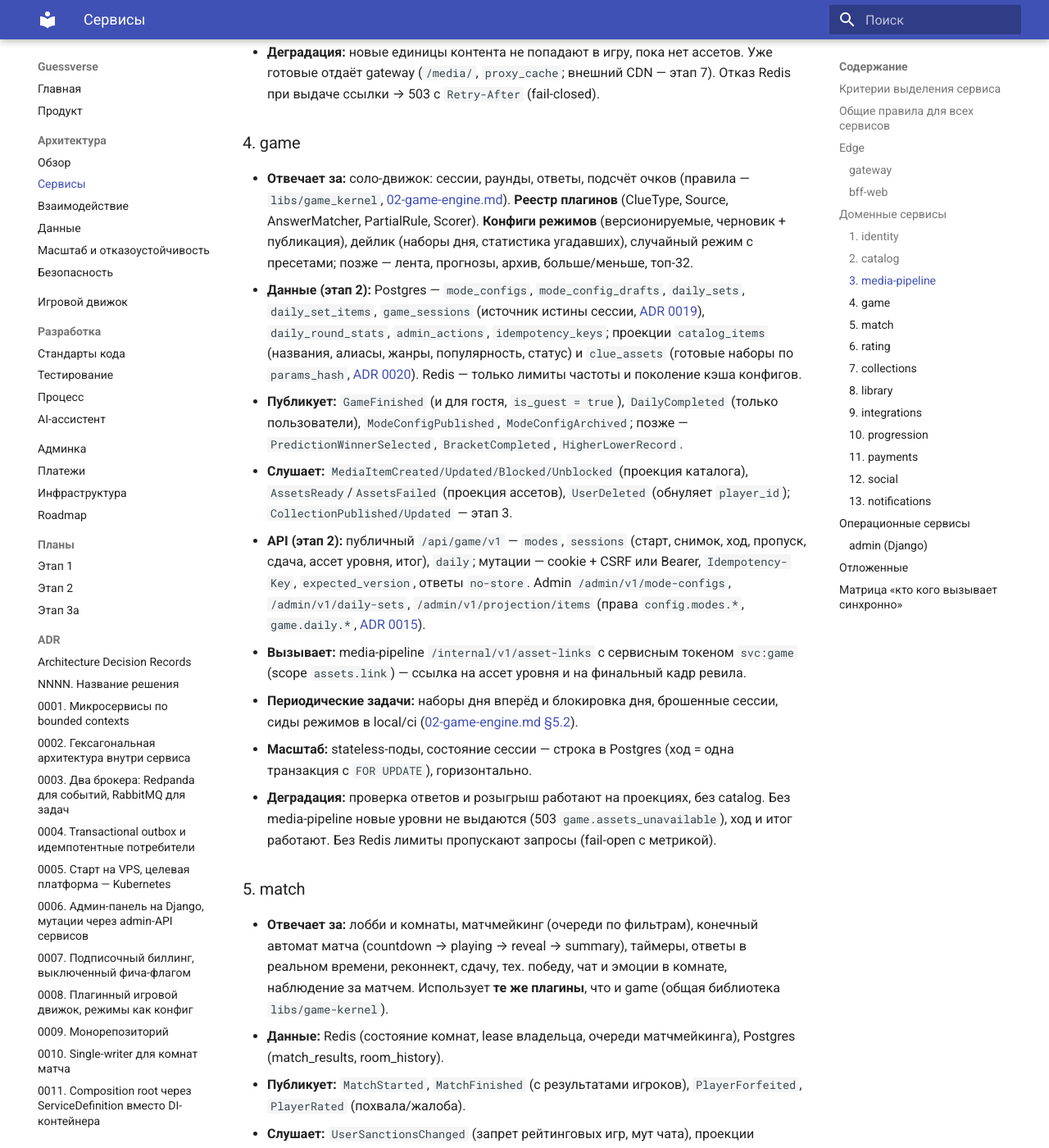
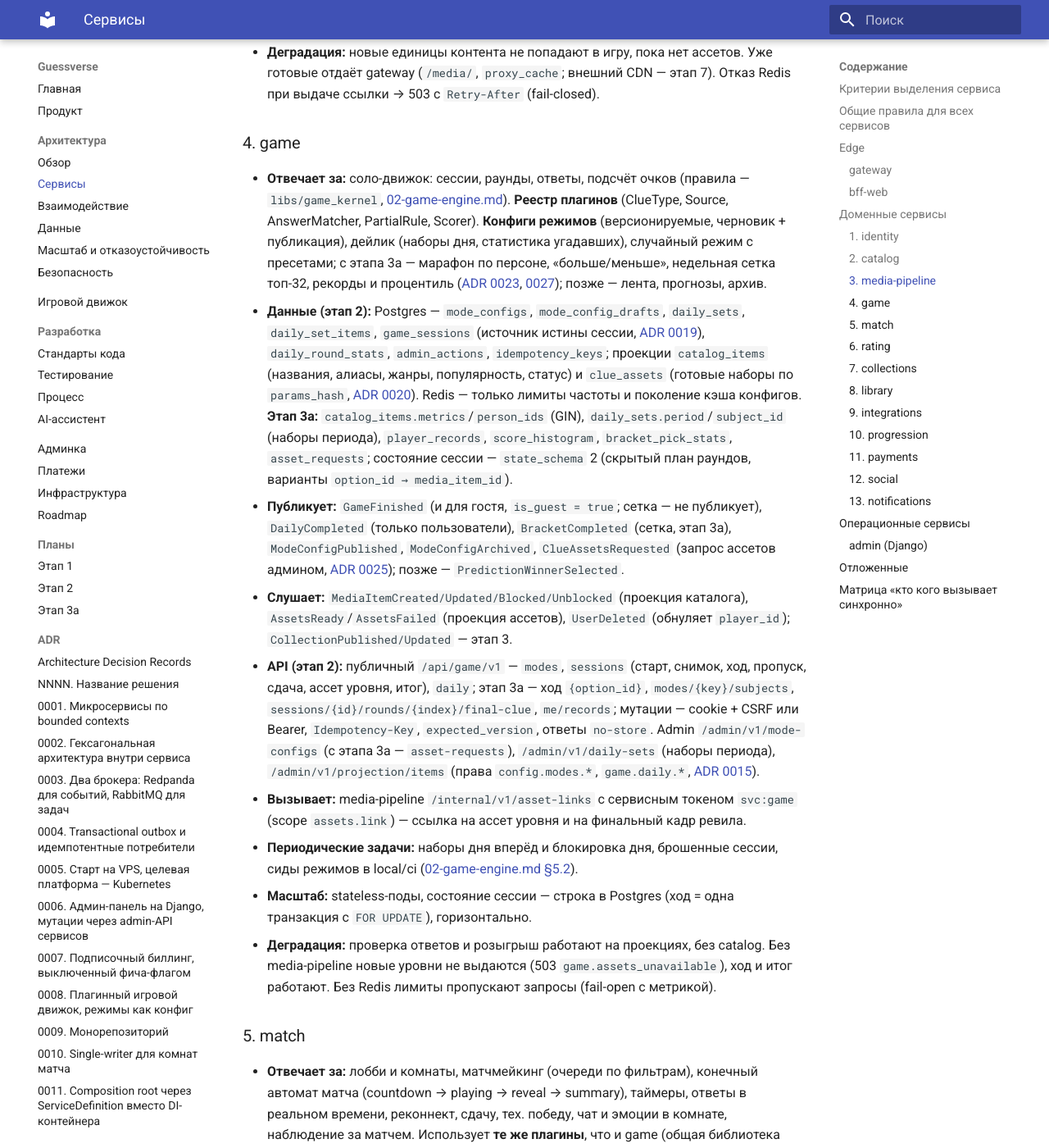
Before and after one commit to L0GIN0UT/oncue, an MkDocs documentation site: the page built from docs/architecture/services.md, in a window 1280 px wide and 1400 px high, scrolled down 3632 px. Shown: the whole window at 82% size. Built offline with MkDocs 1.6.1 and Material for MkDocs 9.7.7, drawn with Linux system fonts in a browser that asks for light colours.

Commit message:
docs(game): карточка сервиса — данные, события и API этапа 3a

```diff
--- a/docs/architecture/services.md
+++ b/docs/architecture/services.md
@@ -72,11 +72,11 @@
 - **Деградация:** новые единицы контента не попадают в игру, пока нет ассетов. Уже готовые отдаёт gateway (`/media/`, `proxy_cache`; внешний CDN — этап 7). Отказ Redis при выдаче ссылки → 503 с `Retry-After` (fail-closed).
 
 ### 4. game
-- **Отвечает за:** соло-движок: сессии, раунды, ответы, подсчёт очков (правила — `libs/game_kernel`, [02-game-engine.md](../02-game-engine.md)). **Реестр плагинов** (ClueType, Source, AnswerMatcher, PartialRule, Scorer). **Конфиги режимов** (версионируемые, черновик + публикация), дейлик (наборы дня, статистика угадавших), случайный режим с пресетами; позже — лента, прогнозы, архив, больше/меньше, топ-32.
-- **Данные (этап 2):** Postgres — `mode_configs`, `mode_config_drafts`, `daily_sets`, `daily_set_items`, `game_sessions` (источник истины сессии, [ADR 0019](../adr/0019-solo-sessions-in-postgres.md)), `daily_round_stats`, `admin_actions`, `idempotency_keys`; проекции `catalog_items` (названия, алиасы, жанры, популярность, статус) и `clue_assets` (готовые наборы по `params_hash`, [ADR 0020](../adr/0020-mode-config-assets-by-params-hash.md)). Redis — только лимиты частоты и поколение кэша конфигов.
-- **Публикует:** `GameFinished` (и для гостя, `is_guest = true`), `DailyCompleted` (только пользователи), `ModeConfigPublished`, `ModeConfigArchived`; позже — `PredictionWinnerSelected`, `BracketCompleted`, `HigherLowerRecord`.
+- **Отвечает за:** соло-движок: сессии, раунды, ответы, подсчёт очков (правила — `libs/game_kernel`, [02-game-engine.md](../02-game-engine.md)). **Реестр плагинов** (ClueType, Source, AnswerMatcher, PartialRule, Scorer). **Конфиги режимов** (версионируемые, черновик + публикация), дейлик (наборы дня, статистика угадавших), случайный режим с пресетами; с этапа 3a — марафон по персоне, «больше/меньше», недельная сетка топ-32, рекорды и процентиль ([ADR 0023](../adr/0023-round-draw-answer-formats-end-rules.md), [0027](../adr/0027-period-sets-preference-modes-records.md)); позже — лента, прогнозы, архив.
+- **Данные (этап 2):** Postgres — `mode_configs`, `mode_config_drafts`, `daily_sets`, `daily_set_items`, `game_sessions` (источник истины сессии, [ADR 0019](../adr/0019-solo-sessions-in-postgres.md)), `daily_round_stats`, `admin_actions`, `idempotency_keys`; проекции `catalog_items` (названия, алиасы, жанры, популярность, статус) и `clue_assets` (готовые наборы по `params_hash`, [ADR 0020](../adr/0020-mode-config-assets-by-params-hash.md)). Redis — только лимиты частоты и поколение кэша конфигов. **Этап 3a:** `catalog_items.metrics`/`person_ids` (GIN), `daily_sets.period`/`subject_id` (наборы периода), `player_records`, `score_histogram`, `bracket_pick_stats`, `asset_requests`; состояние сессии — `state_schema` 2 (скрытый план раундов, варианты `option_id → media_item_id`).
+- **Публикует:** `GameFinished` (и для гостя, `is_guest = true`; сетка — не публикует), `DailyCompleted` (только пользователи), `BracketCompleted` (сетка, этап 3a), `ModeConfigPublished`, `ModeConfigArchived`, `ClueAssetsRequested` (запрос ассетов админом, [ADR 0025](../adr/0025-dynamic-asset-profiles.md)); позже — `PredictionWinnerSelected`.
 - **Слушает:** `MediaItemCreated/Updated/Blocked/Unblocked` (проекция каталога), `AssetsReady`/`AssetsFailed` (проекция ассетов), `UserDeleted` (обнуляет `player_id`); `CollectionPublished/Updated` — этап 3.
-- **API (этап 2):** публичный `/api/game/v1` — `modes`, `sessions` (старт, снимок, ход, пропуск, сдача, ассет уровня, итог), `daily`; мутации — cookie + CSRF или Bearer, `Idempotency-Key`, `expected_version`, ответы `no-store`. Admin `/admin/v1/mode-configs`, `/admin/v1/daily-sets`, `/admin/v1/projection/items` (права `config.modes.*`, `game.daily.*`, [ADR 0015](../adr/0015-admin-idempotency-and-asset-event-order.md)).
+- **API (этап 2):** публичный `/api/game/v1` — `modes`, `sessions` (старт, снимок, ход, пропуск, сдача, ассет уровня, итог), `daily`; этап 3a — ход `{option_id}`, `modes/{key}/subjects`, `sessions/{id}/rounds/{index}/final-clue`, `me/records`; мутации — cookie + CSRF или Bearer, `Idempotency-Key`, `expected_version`, ответы `no-store`. Admin `/admin/v1/mode-configs` (с этапа 3a — `asset-requests`), `/admin/v1/daily-sets` (наборы периода), `/admin/v1/projection/items` (права `config.modes.*`, `game.daily.*`, [ADR 0015](../adr/0015-admin-idempotency-and-asset-event-order.md)).
 - **Вызывает:** media-pipeline `/internal/v1/asset-links` с сервисным токеном `svc:game` (scope `assets.link`) — ссылка на ассет уровня и на финальный кадр ревила.
 - **Периодические задачи:** наборы дня вперёд и блокировка дня, брошенные сессии, сиды режимов в local/ci ([02-game-engine.md §5.2](../02-game-engine.md#52-периодические-задачи-game)).
 - **Масштаб:** stateless-поды, состояние сессии — строка в Postgres (ход = одна транзакция с `FOR UPDATE`), горизонтально.
```
